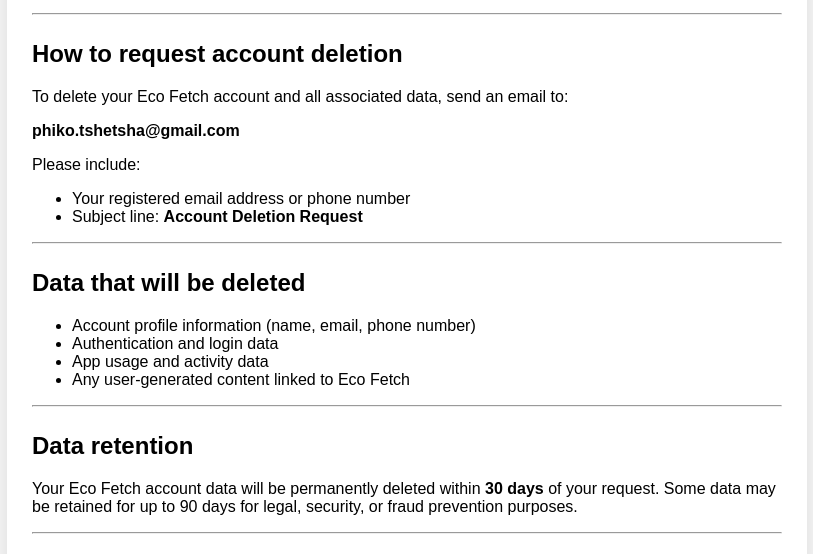
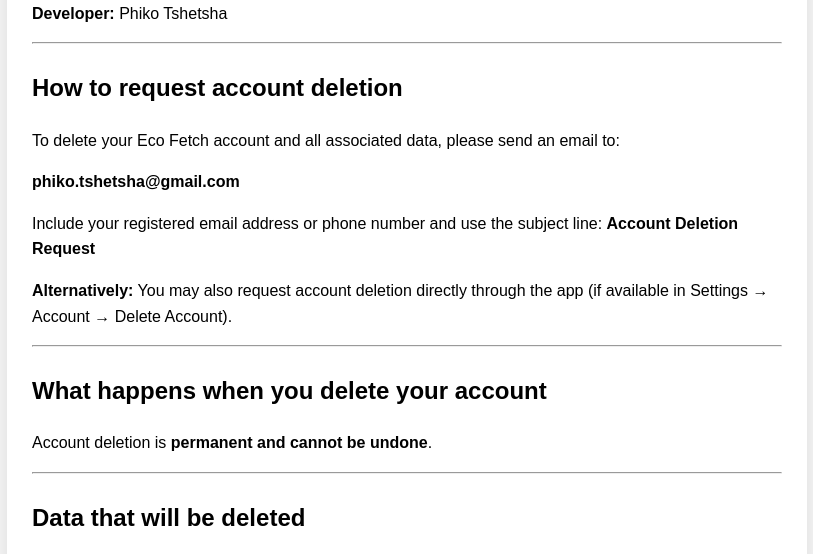
Before and after one commit to phiko8/delete-account, a plain HTML site: page index.html in a window 1280 px wide. Shown: the part 200-754 px from the top of the page, without its empty margins (233-1046 px from the left). Drawn offline with Linux system fonts and the light colour scheme.

Commit message:
Update index.html

```diff
--- a/index.html
+++ b/index.html
@@ -21,6 +21,7 @@
       max-width: 750px;
       border-radius: 12px;
       box-shadow: 0 4px 20px rgba(0,0,0,0.1);
+      line-height: 1.6;
     }
 
     h1 {
@@ -33,7 +34,6 @@
 
     .email {
       font-weight: bold;
-      color: #000;
     }
   </style>
 </head>
@@ -52,17 +52,25 @@
     <h2>How to request account deletion</h2>
 
     <p>
-      To delete your Eco Fetch account and all associated data, send an email to:
+      To delete your Eco Fetch account and all associated data, please send an email to:
     </p>
 
     <p class="email">phiko.tshetsha@gmail.com</p>
 
-    <p>Please include:</p>
+    <p>
+      Include your registered email address or phone number and use the subject line:
+      <strong>Account Deletion Request</strong>
+    </p>
 
-    <ul>
-      <li>Your registered email address or phone number</li>
-      <li>Subject line: <strong>Account Deletion Request</strong></li>
-    </ul>
+    <p><strong>Alternatively:</strong> You may also request account deletion directly through the app (if available in Settings → Account → Delete Account).</p>
+
+    <hr>
+
+    <h2>What happens when you delete your account</h2>
+
+    <p>
+      Account deletion is <strong>permanent and cannot be undone</strong>.
+    </p>
 
     <hr>
 
```
